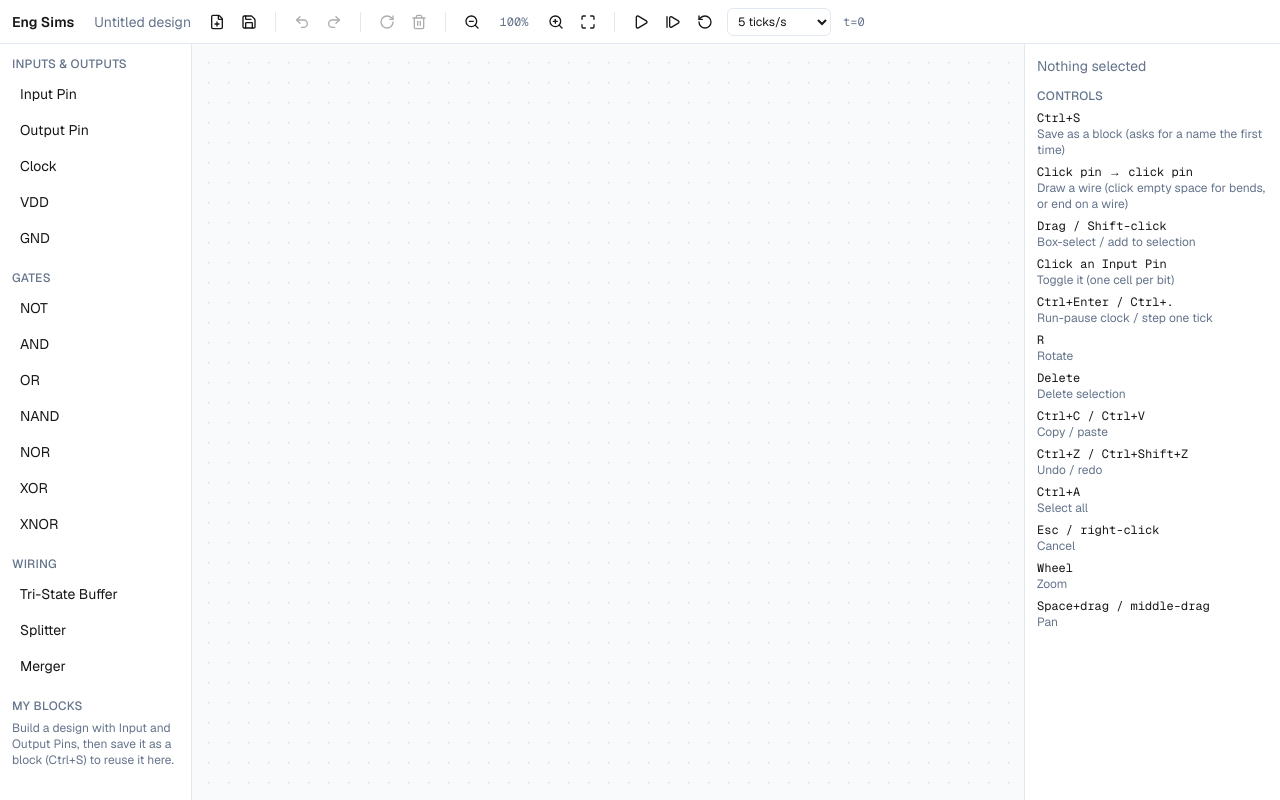
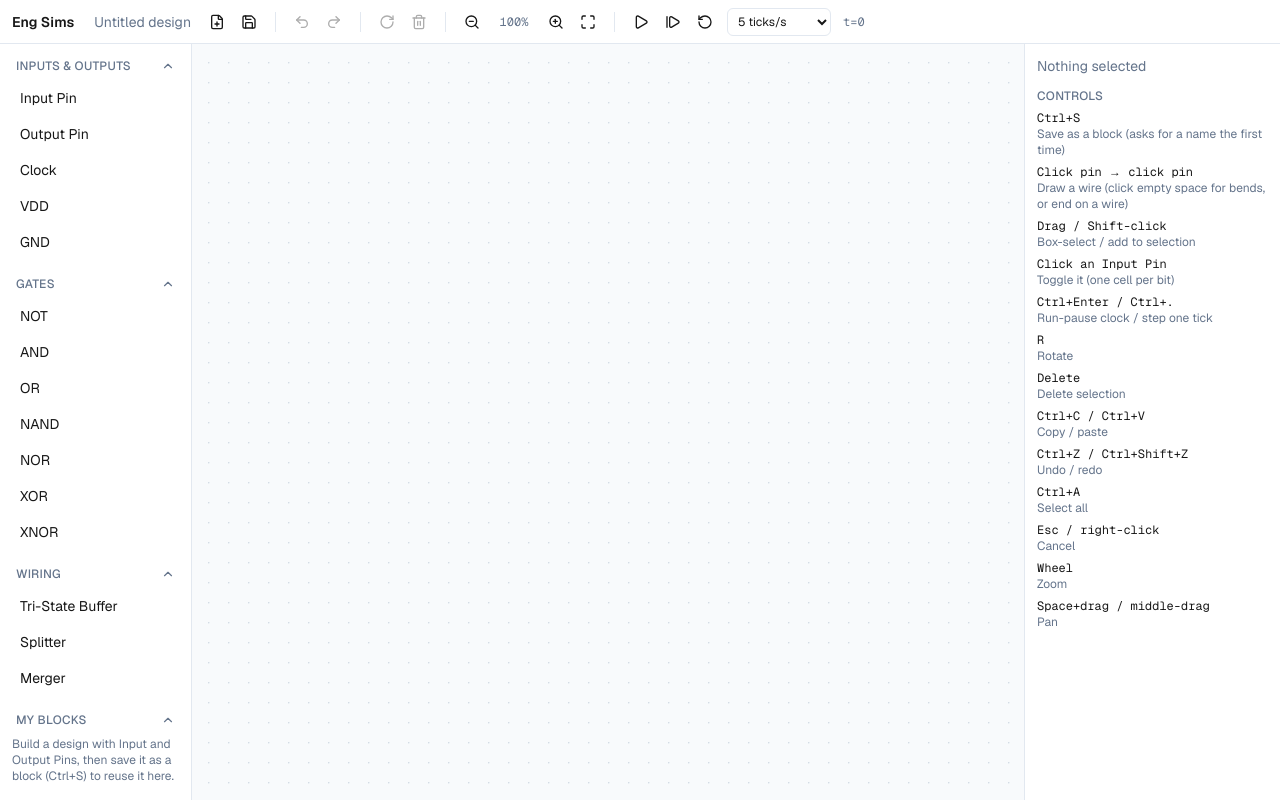
Before and after one commit to slifer-cd/eng-sims, a Next.js app: page /editor in a window 1280 px wide. Built offline with nearby package versions, Linux system fonts and the light colour scheme.

Commit message:
make the left bar tabs closeable

```diff
--- a/components/editor/Palette.tsx
+++ b/components/editor/Palette.tsx
@@ -1,7 +1,7 @@
 "use client";
 
-import { Pencil, Trash2 } from "lucide-react";
-import type { ReactNode } from "react";
+import { ChevronDown, ChevronUp, Pencil, Trash2 } from "lucide-react";
+import { useId, useState, type ReactNode } from "react";
 import { chipFill, wouldContainItself } from "@/lib/editor/chips";
 import { useEditor } from "@/lib/editor/store";
 import type { ChipDef } from "@/lib/model/types";
@@ -34,10 +34,29 @@ export function Palette() {
 }
 
 function Group({ title, children }: { title: string; children: ReactNode }) {
+  const [open, setOpen] = useState(true);
+  const bodyId = useId();
+  const Chevron = open ? ChevronUp : ChevronDown;
   return (
     <section className="mb-4">
-      <h2 className="mb-1.5 text-xs font-medium tracking-wide text-muted uppercase">{title}</h2>
-      <div className="grid gap-1">{children}</div>
+      <h2 className="mb-1.5">
+        <button
+          type="button"
+          aria-expanded={open}
+          aria-controls={bodyId}
+          title={open ? `Collapse ${title}` : `Expand ${title}`}
+          onClick={() => setOpen((o) => !o)}
+          className="flex w-full items-center justify-between rounded-md px-1 py-0.5 text-xs font-medium tracking-wide text-muted uppercase hover:bg-hover hover:text-foreground"
+        >
+          {title}
+          <Chevron size={14} aria-hidden />
+        </button>
+      </h2>
+      {open && (
+        <div id={bodyId} className="grid gap-1">
+          {children}
+        </div>
+      )}
     </section>
   );
 }
```
